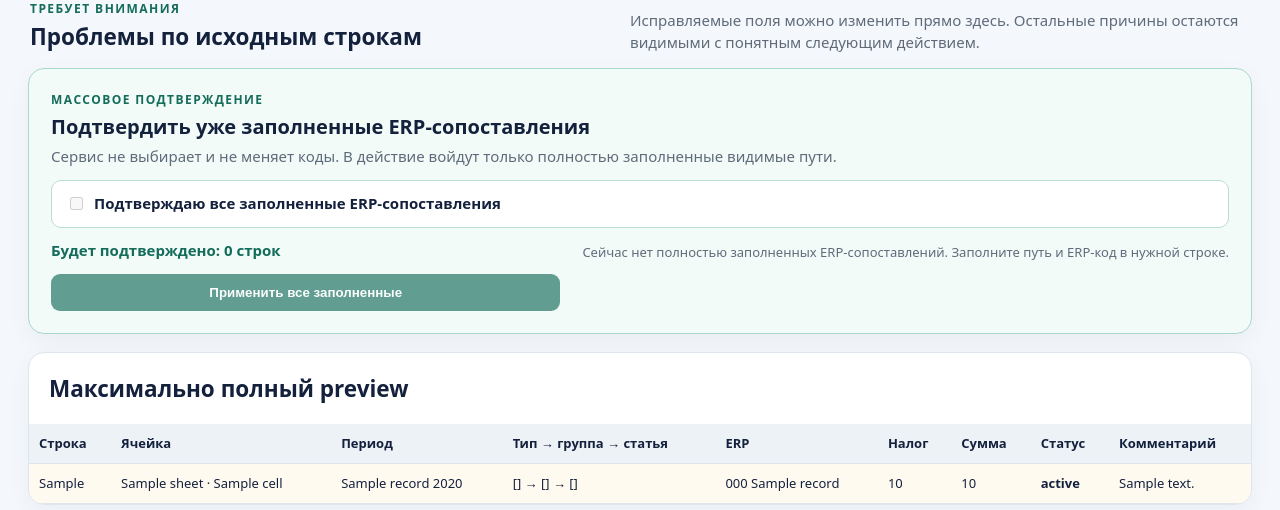
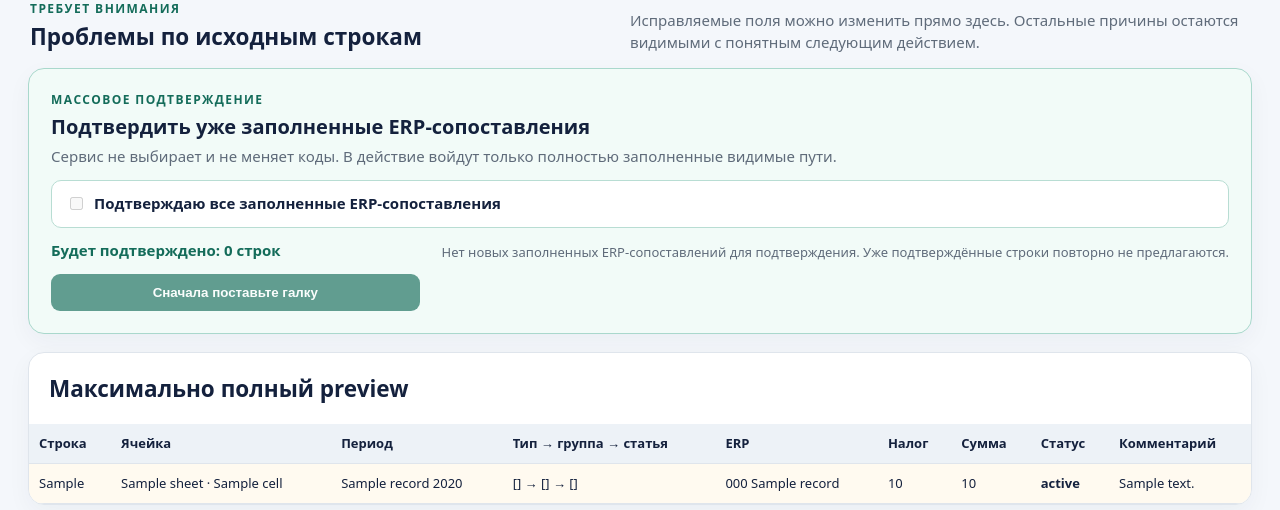
Before and after one commit to fitera2024-rgb/excel-transform-1c, a Python web app: template src/excel_transform_1c/ui/templates/run.html in a window 1280 px wide. Shown: the part 385-895 px from the top of the page. Run offline with Jinja, Linux system fonts and the light colour scheme; the template is opened without the code that fills it: most values are stand-ins (such as "Sample title", 1, 10 or a date in 2020).

Commit message:
fix: make bulk confirmation state explicit

```diff
--- a/src/excel_transform_1c/ui/templates/run.html
+++ b/src/excel_transform_1c/ui/templates/run.html
@@ -26,6 +26,7 @@
     class="card bulk-confirm-card"
     data-testid="bulk-confirm-form"
     data-bulk-confirm-form
+    data-bulk-confirmable-rows='{{ bulk_confirmable_rows|tojson }}'
   >
     <div class="bulk-confirm-copy">
       <p class="eyebrow ink">Массовое подтверждение</p>
@@ -45,8 +46,8 @@
       Подтверждаю все заполненные ERP-сопоставления
     </label>
     <p class="bulk-confirm-count" data-testid="bulk-confirm-count" data-bulk-confirm-count>Будет подтверждено: {{ bulk_count }} строк</p>
-    <p class="hint bulk-confirm-empty" data-bulk-confirm-empty {% if bulk_count > 0 %}hidden{% endif %}>Сейчас нет полностью заполненных ERP-сопоставлений. Заполните путь и ERP-код в нужной строке.</p>
-    <button type="submit" data-testid="bulk-confirm-submit" data-bulk-confirm-submit disabled>Применить все заполненные</button>
+    <p class="hint bulk-confirm-empty" data-bulk-confirm-empty {% if bulk_count > 0 %}hidden{% endif %}>Нет новых заполненных ERP-сопоставлений для подтверждения. Уже подтверждённые строки повторно не предлагаются.</p>
+    <button type="submit" data-testid="bulk-confirm-submit" data-bulk-confirm-submit disabled>{% if bulk_count > 0 %}Сначала поставьте галку{% else %}Нет новых сопоставлений{% endif %}</button>
   </form>
 
   {% for issue_group in unresolved|groupby("pointer.row") %}
```
